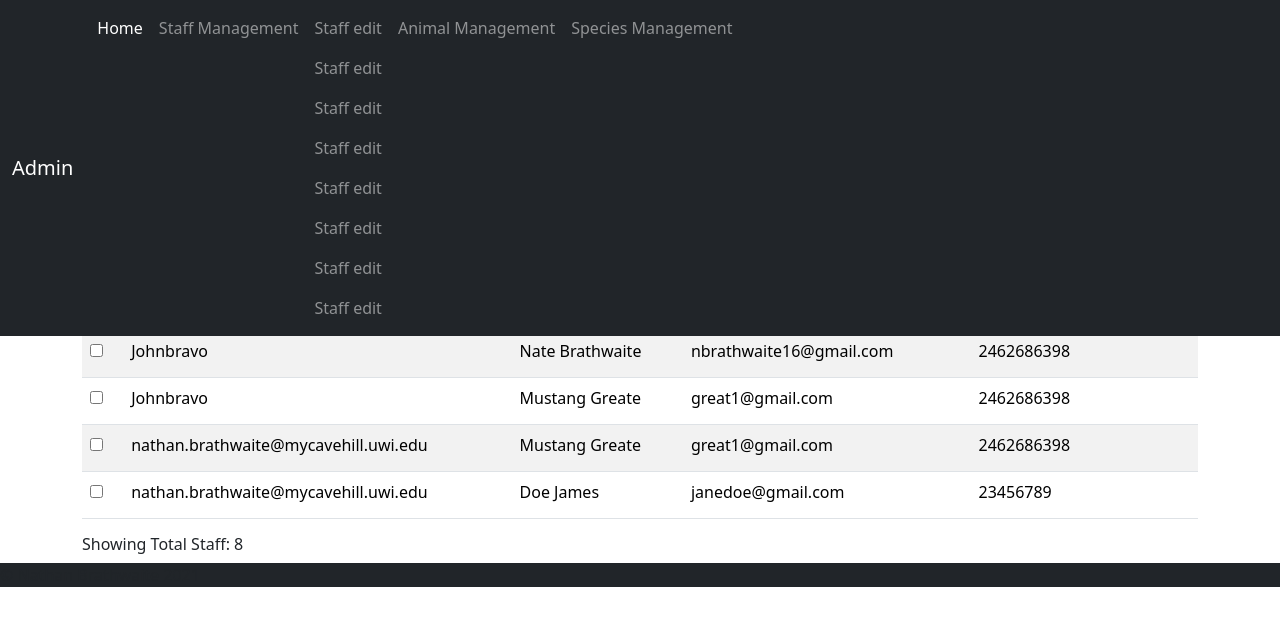
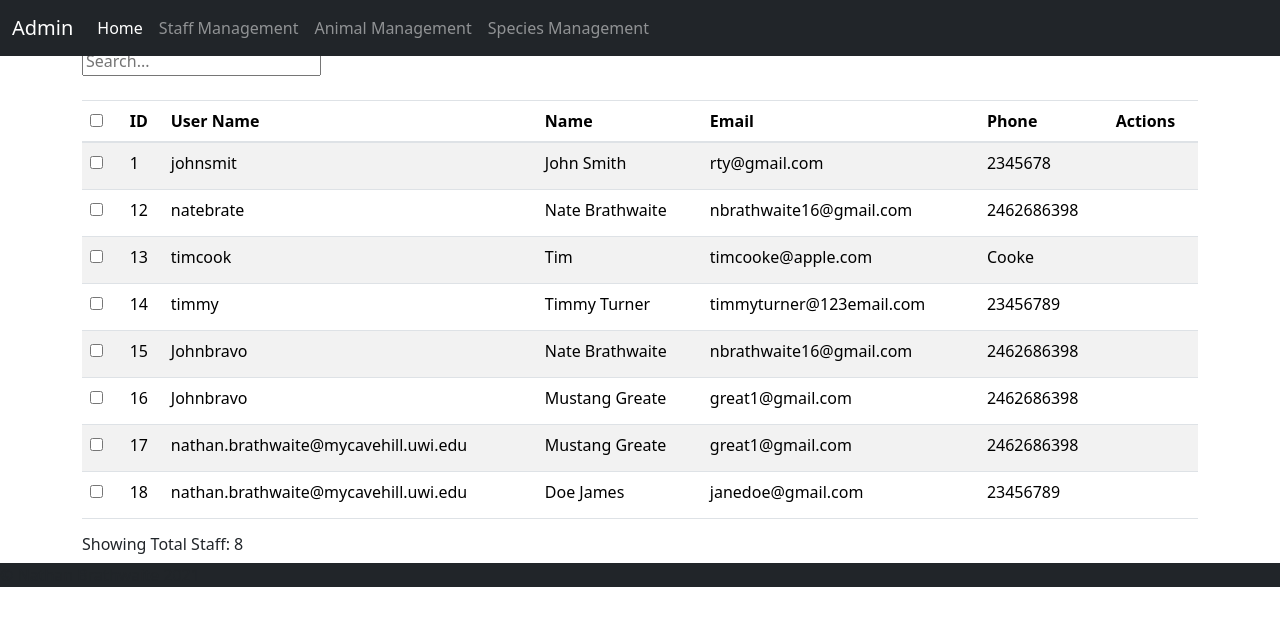
Before and after one commit to natebrate/WebApplication, a Django app: page /staff/ in a window 1280 px wide. Shown: the top 626 px of the page. Run offline with Django 3.2, Linux system fonts and the light colour scheme; data comes from the database, SQL or seed files in the repository; both versions use the stored data as it was after the commit; some libraries are stand-ins or nearby versions.

Commit message:
update 2

```diff
--- a/stale/forms.py
+++ b/stale/forms.py
@@ -5,7 +5,8 @@ from stale.models import *
 class StaffForm(ModelForm):
     class Meta:
         model = Staff
-        fields = '__all__'
+        fields = ['user', 'name', 'phone',
+                  'email', 'role']
 
 
 class SpeciesForm(ModelForm):
--- a/stale/models.py
+++ b/stale/models.py
@@ -8,7 +8,7 @@ class Staff(models.Model):
         ('Admin', 'Admin'),
         ('Staff', 'Staff'),
     )
-    id = models.IntegerField(null=False, primary_key=True)
+    id = models.AutoField(null=False, primary_key=True)
     user = models.CharField(max_length=200, null=True)
     name = models.CharField(max_length=200, null=True)
     phone = models.CharField(max_length=200, null=True)
--- a/stale/templates/Main/main.html
+++ b/stale/templates/Main/main.html
@@ -3,7 +3,7 @@
 <html lang="en">
 <head>
 
-    <title>Admin Webpage</title>
+    <title>Admin Website</title>
     <meta charset="utf-8">
     <meta name="description" content="">
     <meta name="author" content="Nathan Brathwaite">
@@ -107,11 +107,6 @@
           <a class="nav-link" href="{% url 'staff' %}">Staff Management</a>
         </li>
           <li class="nav-item">
-              {%  for staff in staffs %}
-          <a class="nav-link" href="{% url 'i' i.id %}">Staff edit</a>
-              {% endfor %}
-        </li>
-          <li class="nav-item">
           <a class="nav-link" href="{% url 'animal' %}">Animal Management</a>
         </li>
           <li class="nav-item">
--- a/stale/templates/Main/staff.html
+++ b/stale/templates/Main/staff.html
@@ -14,7 +14,7 @@
 						<h2>Manage <b>Employees</b></h2>
 					</div>
 					<div class="col-sm-6">
-						<a href="#addEmployeeModal" class="btn btn-success" data-toggle="modal"><i class="material-icons">&#xE147;</i> <span>Add New Employee</span></a>
+						<a href="{% url 'createstaff' %}" class="btn btn-success"><i class="material-icons">&#xE147;</i> <span>Add New Employee</span></a>
 						<a href="#deleteEmployeeModal" class="btn btn-danger" data-toggle="modal"><i class="material-icons">&#xE15C;</i> <span>Delete</span></a>
 					</div>
 				</div>
@@ -32,6 +32,7 @@
 								<label for="selectAll"></label>
 							</span>
 						</th>
+                        <th>ID</th>
 						<th>User Name</th>
 						<th>Name</th>
 						<th>Email</th>
@@ -40,7 +41,7 @@
 					</tr>
 				</thead>
 				<tbody id="myTable">
-                    {% for i in staffs %}
+                    {% for staff in staffs %}
                     <tr>
 						<td>
 							<span class="custom-checkbox">
@@ -48,116 +49,26 @@
 								<label for="checkbox1"></label>
 							</span>
 						</td>
-						<td>{{i.user}}</td>
-						<td>{{i.name}}</td>
-						<td>{{i.email}}</td>
-						<td>{{i.phone}}</td>
+                        <td>{{staff.id}}</td>
+						<td>{{staff.user}}</td>
+						<td>{{staff.name}}</td>
+						<td>{{staff.email}}</td>
+						<td>{{staff.phone}}</td>
 						<td>
-							<a href="#editEmployeeModal" class="edit" data-toggle="modal"><i class="material-icons" data-toggle="tooltip" title="Edit">&#xE254;</i></a>
-							<a href="#deleteEmployeeModal" class="delete" data-toggle="modal"><i class="material-icons" data-toggle="tooltip" title="Delete">&#xE872;</i></a>
-						</td>
+                            <a href="#" class="edit" data-toggle="modal"><i class="material-icons" data-toggle="tooltip" title="Edit">&#xE254;</i></a>
+							<a href="#" class="delete" data-toggle="modal"><i class="material-icons" data-toggle="tooltip" title="Delete">&#xE872;</i></a>
+
+                        </td>
 					</tr>
-                    {% endfor %}
+                {%  endfor %}
+
 				</tbody>
 			</table>
             <div class="clearfix">
 				<div class="hint-text">
                     <h6>Showing Total Staff: {{total_staff}}</h6>
                 </div>
-				<!--<ul class="pagination">
-					<li class="page-item disabled"><a href="#">Previous</a></li>
-					<li class="page-item"><a href="#" class="page-link">1</a></li>
-					<li class="page-item"><a href="#" class="page-link">2</a></li>
-					<li class="page-item active"><a href="#" class="page-link">3</a></li>
-					<li class="page-item"><a href="#" class="page-link">4</a></li>
-					<li class="page-item"><a href="#" class="page-link">5</a></li>
-					<li class="page-item"><a href="#" class="page-link">Next</a></li>
-				</ul>-->
 			</div>
-		</div>
-	</div>
-</div>
-<!-- Edit Modal HTML -->
-<div id="addEmployeeModal" class="modal fade">
-	<div class="modal-dialog">
-		<div class="modal-content">
-			<form action="{% url 'createstaff' %}" method="POST"
-            id="staffForm" name="staffForm">
-                {% csrf_token %}
-				<div class="modal-header">
-					<h4 class="modal-title">Add Employee</h4>
-					<button type="button" class="close" data-dismiss="modal" aria-hidden="true">&times;</button>
-				</div>
-				<div class="modal-body">
-                    <div class="form-group">
-						<label>User Name: {{ staff_info.id }}</label>
-						<input type="text" class="form-control" required>
-					</div>
-					<div class="form-group">
-						<label>User Name: {{ staff_info.user }}</label>
-						<input type="text" class="form-control" required>
-					</div>
-					<div class="form-group">
-						<label>Name: {{ staff_info.name }}</label>
-						<input type="email" class="form-control" required>
-					</div>
-					<div class="form-group">
-						<label>Email {{ staff_info.email }}</label>
-						<textarea class="form-control" required></textarea>
-					</div>
-					<div class="form-group">
-						<label>Phone {{ staff_info.phone }}</label>
-						<input type="text" class="form-control" required>
-					</div>
-                    <div class="form-group">
-						<label>Role {{ staff_info.role }}</label>
-						<input type="text" class="form-control" required>
-					</div>
-				</div>
-				<div class="modal-footer">
-					<input type="button" class="btn btn-default" data-dismiss="modal" value="Cancel">
-					<input type="submit" class="btn btn-success" value="Add">
-				</div>
-			</form>
-		</div>
-	</div>
-</div>
-<!-- Edit Modal HTML -->
-<div id="editEmployeeModal" class="modal fade">
-	<div class="modal-dialog">
-		<div class="modal-content">
-			<form>
-				<div class="modal-header">
-					<h4 class="modal-title">Edit Employee</h4>
-					<button type="button" class="close" data-dismiss="modal" aria-hidden="true">&times;</button>
-				</div>
-				<div class="modal-body">
-					<div class="form-group">
-						<label>User Name</label>
-						<input type="text" class="form-control" required>
-					</div>
-					<div class="form-group">
-						<label>Name</label>
-						<input type="email" class="form-control" required>
-					</div>
-					<div class="form-group">
-						<label>Email</label>
-						<textarea class="form-control" required></textarea>
-					</div>
-					<div class="form-group">
-						<label>Phone</label>
-						<input type="text" class="form-control" required>
-					</div>
-                    <div class="form-group">
-						<label>Role</label>
-						<input type="text" class="form-control" required>
-					</div>
-				</div>
-				<div class="modal-footer">
-					<input type="button" class="btn btn-default" data-dismiss="modal" value="Cancel">
-					<input type="submit" class="btn btn-info" value="Save">
-				</div>
-			</form>
 		</div>
 	</div>
 </div>
--- a/stale/urls.py
+++ b/stale/urls.py
@@ -1,4 +1,4 @@
-from django.urls import path
+from django.urls import path, include
 
 from stale import views
 
@@ -9,10 +9,13 @@ urlpatterns = [
     path('animals/', views.animals, name='animal'),
     path('species/', views.species, name='species'),
     path('member/<str:pk>/', views.member, name='member'),
-    path('staff/', views.createstaff, name='createstaff'),
+
+    # staff procedures
+    path('staffedit/', views.createstaff, name='createstaff'),
+    path(r'^updatestaff/<str:pk>/', views.updatestaff, name='updatestaff'),
+    path('deletestaff/<str:pk>/', views.deletestaff, name="deletestaff"),
 
 ]
-
 
 '''
 1 - Submit email form                         //PasswordResetView.as_view()
--- a/stale/views.py
+++ b/stale/views.py
@@ -11,11 +11,11 @@ Class-based views
 Place the redirection of response to the appropriate page
 """
 
-from django.shortcuts import render
+from django.shortcuts import render, redirect
 from django.http import HttpResponse
 # Create your views here
 from stale.models import *
-from stale.forms import StaffForm
+from stale.forms import StaffForm, SpeciesForm, AnimalForm
 
 
 def home(request):
@@ -44,18 +44,48 @@ def staff(request):
 
 
 def member(request, pk):
-    staffs = Staff.objects.get(id=pk)
+    members = Staff.objects.get(id=pk)
 
-    context = {'staffs': staffs}
+    context = {'members': members}
     return render(request, 'Main/staffedit.html', context)
+
+
+def updatestaff(request, pk):
+    staffer = Staff.objects.get(id=pk)
+
+    context = {'staffer': staffer}
+    return render(request, 'Main/modal.html', context)
+
+
+def deletestaff(request, pk):
+    deletes = Staff.objects.get(id=pk)
+    if request.method == "POST":
+        deletes.delete()
+        return redirect('/')
+
+    context = {'deletes': deletes}
+    return render(request, 'Main/staff.html', context)
 
 
 def createstaff(request):
     form = StaffForm(request.POST)
+    if form.is_valid():
+        user = form.save(commit=False)
+        user.user = request.user
+        user.save()
+        content = form.clean()
+        context = {'form': form, 'content': content}
+        return render(request, 'Main/staffedit.html', context)
+    else:
+        context = {'form': form}
+        return render(request, 'Main/staffedit.html', context)
+
+
+"""form = StaffForm(request.POST)
     if request.method == 'POST':
         print('Printing POST:', request.POST)
 
         context = {'form': form}
-        return render(request, 'Main/staff.html', context)
+        return render(request, 'Main/modal.html', context)
     else:
-        return render(request, 'Main/staff.html', {})
+        return render(request, 'Main/modal.html', {})"""
```
Also changed, not shown: stale/templates/Main/modal.html (added, +54 -0 lines), stale/templates/Main/staffedit.html (+5 -34 lines), db.sqlite3, stale/migrations/0002_auto_20210214_0100.py (added).
